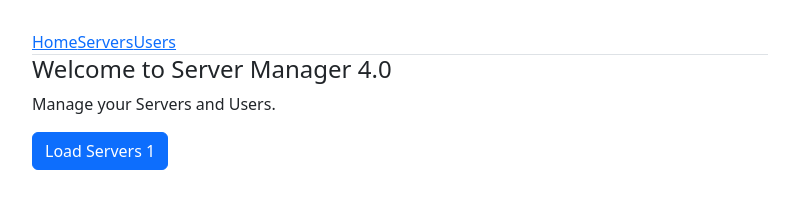
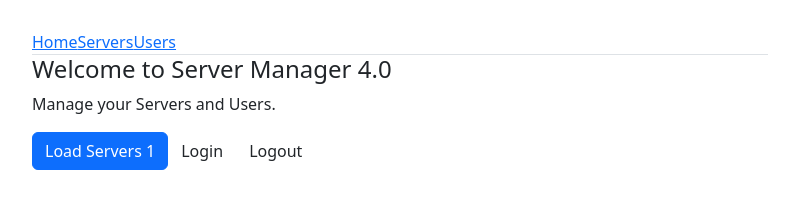
Before and after one commit to viveksoni100/angular_anaconda, an Angular app in the folder routing-start/: page / in a window 1280 px wide. Shown: the top 222 px of the page, without its empty margins (50-849 px from the left). Built offline with nearby package versions, Linux system fonts and the light colour scheme.

Commit message:
good work vivek

```diff
--- a/routing-start/src/app/home/home.component.html
+++ b/routing-start/src/app/home/home.component.html
@@ -1,3 +1,5 @@
 <h4>Welcome to Server Manager 4.0</h4>
 <p>Manage your Servers and Users.</p>
 <button class="btn btn-primary" (click)="onLoadServers(1)">Load Servers 1</button>
+<button class="btn btn-default" (click)="onLogin()">Login</button>
+<button class="btn btn-default" (click)="onLogout()">Logout</button>
--- a/routing-start/src/app/home/home.component.ts
+++ b/routing-start/src/app/home/home.component.ts
@@ -1,5 +1,6 @@
 import { Component, OnInit } from '@angular/core';
 import {Router} from "@angular/router";
+import {AuthService} from "../auth.service";
 
 @Component({
   selector: 'app-home',
@@ -8,7 +9,7 @@
 })
 export class HomeComponent implements OnInit {
 
-  constructor(private router: Router) { }
+  constructor(private router: Router, private authService: AuthService) { }
 
   ngOnInit() {
   }
@@ -16,4 +17,14 @@
   onLoadServers(id: number) {
     this.router.navigate(['/servers', id, 'edit'], {queryParams: {allowEdit: '1'}, fragment: 'loading'});
   }
+
+  onLogin() {
+    this.authService.login();
+    console.log('login successful');
+  }
+
+  onLogout() {
+    this.authService.logout();
+    console.log('logout successful');
+  }
 }
```
